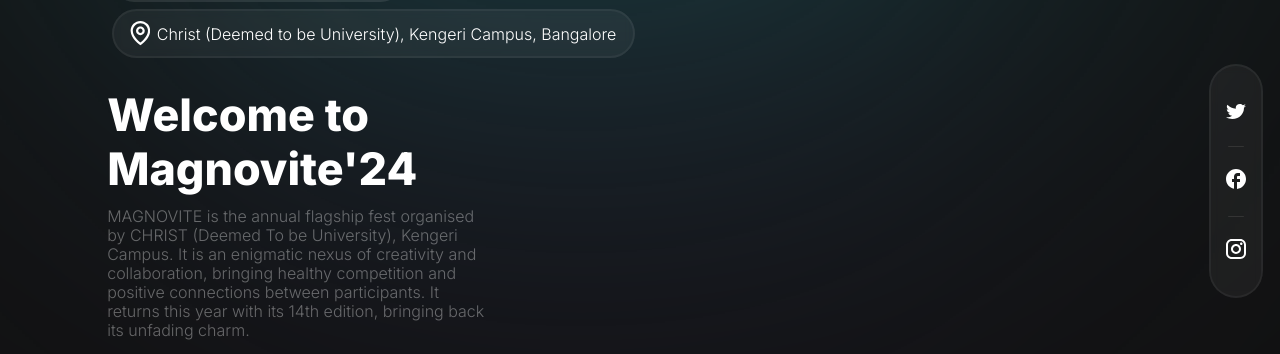
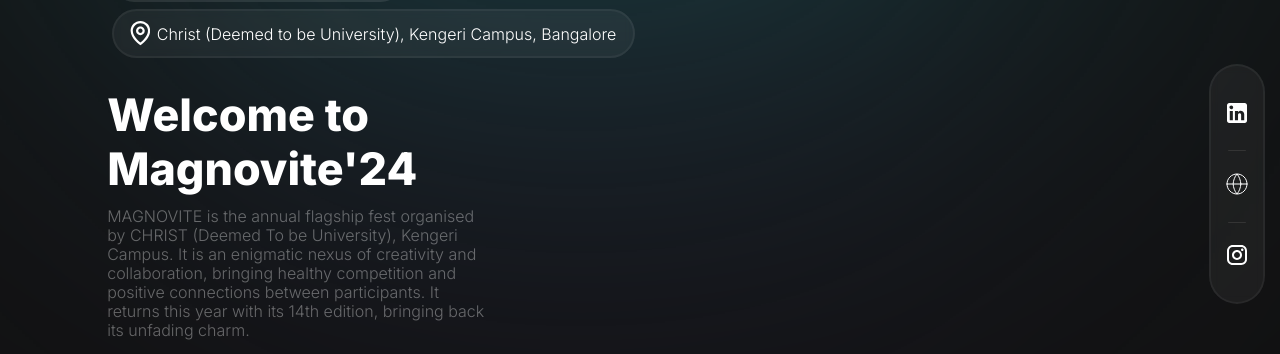
Before and after one commit to yuvraajnarula/magnovite, a SvelteKit app: page / in a window 1280 px wide. Shown: the part 321-675 px from the top of the page. Built offline with nearby package versions, Linux system fonts and the light colour scheme.

Commit message:
gallery laptop res completed

```diff
--- a/src/component/MobileNav.svelte
+++ b/src/component/MobileNav.svelte
@@ -24,7 +24,7 @@
             <li><a href="/event">Event</a></li>
             <li><a href="/gallery">Gallery</a></li>
             <li><a href="/contact">Contact</a></li>
-            <li><a href="/register" target="_blank">Register</a></li>
+            <li><a href="https://linktr.ee/magnovite24christkengeri" target="_blank">Register</a></li>
         </ul>
     </div>
 </div>
--- a/src/public/main.css
+++ b/src/public/main.css
@@ -166,13 +166,20 @@
     margin-top: -36.5vh;
     margin-left: 95%;
     width: fit-content;
+    z-index: 3;
     display: flex;
     flex-direction: column;
     align-items: center;
     height: fit-content;
     justify-content: center;
 }
-
+.social-div ul li a{
+    transition: fill 0.5s ease;
+    cursor: pointer;
+}
+.social-div ul li a:hover svg{
+    fill: #56A48F;
+}
 .social-div ul {
     list-style: none;
     display: flex;
--- a/src/routes/+page.svelte
+++ b/src/routes/+page.svelte
@@ -50,26 +50,31 @@
     <div class="social-div">
         <ul>
             <li>
-                <svg width="20" height="15" viewBox="0 0 20 15" fill="none" xmlns="http://www.w3.org/2000/svg">
-                    <path d="M20 1.76471C19.2639 2.07353 18.4704 2.27647 17.6482 2.37353C18.4895 1.90588 19.1396 1.16471 19.4455 0.273529C18.652 0.714706 17.7725 1.02353 16.8451 1.2C16.0899 0.441177 15.0287 0 13.8241 0C11.5774 0 9.74187 1.69412 9.74187 3.78529C9.74187 4.08529 9.78012 4.37647 9.84704 4.65C6.4436 4.49118 3.413 2.98235 1.39579 0.697059C1.04207 1.25294 0.8413 1.90588 0.8413 2.59412C0.8413 3.90882 1.55832 5.07353 2.6673 5.73529C1.98853 5.73529 1.35755 5.55882 0.803059 5.29412V5.32059C0.803059 7.15588 2.21797 8.69118 4.09178 9.03529C3.49029 9.18788 2.85854 9.20903 2.24665 9.09706C2.50632 9.84925 3.01485 10.5074 3.70078 10.9791C4.38671 11.4507 5.21553 11.7121 6.07075 11.7265C4.6211 12.7857 2.8241 13.3583 0.975143 13.35C0.650096 13.35 0.325048 13.3324 0 13.2971C1.81644 14.3735 3.97706 15 6.29063 15C13.8241 15 17.9637 9.22941 17.9637 4.22647C17.9637 4.05882 17.9637 3.9 17.9541 3.73235C18.7572 3.20294 19.4455 2.53235 20 1.76471Z" fill="white"/>
+                <a href="https://www.linkedin.com/company/christ-university-faculty-of-engineering/?originalSubdomain=in" target="_blank">
+                    <svg width="20" height="20" viewBox="0 0 20 20" fill="none" xmlns="http://www.w3.org/2000/svg">
+                        <path d="M17.7778 0C18.3671 0 18.9324 0.234126 19.3491 0.650874C19.7659 1.06762 20 1.63285 20 2.22222V17.7778C20 18.3671 19.7659 18.9324 19.3491 19.3491C18.9324 19.7659 18.3671 20 17.7778 20H2.22222C1.63285 20 1.06762 19.7659 0.650874 19.3491C0.234126 18.9324 0 18.3671 0 17.7778V2.22222C0 1.63285 0.234126 1.06762 0.650874 0.650874C1.06762 0.234126 1.63285 0 2.22222 0H17.7778ZM17.2222 17.2222V11.3333C17.2222 10.3727 16.8406 9.45133 16.1613 8.77204C15.482 8.09274 14.5607 7.71111 13.6 7.71111C12.6556 7.71111 11.5556 8.28889 11.0222 9.15556V7.92222H7.92222V17.2222H11.0222V11.7444C11.0222 10.8889 11.7111 10.1889 12.5667 10.1889C12.9792 10.1889 13.3749 10.3528 13.6666 10.6445C13.9583 10.9362 14.1222 11.3319 14.1222 11.7444V17.2222H17.2222ZM4.31111 6.17778C4.80618 6.17778 5.28098 5.98111 5.63104 5.63104C5.98111 5.28098 6.17778 4.80618 6.17778 4.31111C6.17778 3.27778 5.34444 2.43333 4.31111 2.43333C3.81309 2.43333 3.33547 2.63117 2.98332 2.98332C2.63117 3.33547 2.43333 3.81309 2.43333 4.31111C2.43333 5.34444 3.27778 6.17778 4.31111 6.17778ZM5.85556 17.2222V7.92222H2.77778V17.2222H5.85556Z" fill="white"/>
                     </svg>
-
+                </a>
             </li>
             <li class="line">
-
             </li>
             <li>
-                <svg width="20" height="20" viewBox="0 0 20 20" fill="none" xmlns="http://www.w3.org/2000/svg">
-                    <path d="M20 10.0251C20 4.49123 15.52 0 10 0C4.48 0 0 4.49123 0 10.0251C0 14.8772 3.44 18.9173 8 19.8496V13.0326H6V10.0251H8V7.5188C8 5.58396 9.57 4.01003 11.5 4.01003H14V7.01754H12C11.45 7.01754 11 7.46867 11 8.02005V10.0251H14V13.0326H11V20C16.05 19.4987 20 15.2281 20 10.0251Z" fill="white"/>
-                    </svg>
+                <a href="https://christuniversity.in" target="_blank">
+                    <svg width="22" height="22" viewBox="0 0 22 22" fill="none" xmlns="http://www.w3.org/2000/svg">
+                        <path d="M21 11C21 13.6522 19.9464 16.1957 18.0711 18.0711C16.1957 19.9464 13.6522 21 11 21C8.34784 21 5.8043 19.9464 3.92893 18.0711C2.05357 16.1957 1 13.6522 1 11M21 11C21 8.34784 19.9464 5.8043 18.0711 3.92893C16.1957 2.05357 13.6522 1 11 1C8.34784 1 5.8043 2.05357 3.92893 3.92893C2.05357 5.8043 1 8.34784 1 11M21 11H1" stroke="white" stroke-linecap="round" stroke-linejoin="round"/>
+                        <path d="M14.8461 11C14.6572 14.6569 13.3102 18.159 11 21C8.68969 18.159 7.34273 14.6569 7.15381 11C7.34273 7.34309 8.68969 3.841 11 1C13.3102 3.841 14.6572 7.34309 14.8461 11Z" stroke="white" stroke-linecap="round" stroke-linejoin="round"/>
+                        </svg>
 
+
+                </a>
             </li>
             <li class="line"></li>
             <li>
-                <svg width="20" height="20" viewBox="0 0 20 20" fill="none" xmlns="http://www.w3.org/2000/svg">
-                    <path d="M5.8 0H14.2C17.4 0 20 2.6 20 5.8V14.2C20 15.7383 19.3889 17.2135 18.3012 18.3012C17.2135 19.3889 15.7383 20 14.2 20H5.8C2.6 20 0 17.4 0 14.2V5.8C0 4.26174 0.61107 2.78649 1.69878 1.69878C2.78649 0.61107 4.26174 0 5.8 0ZM5.6 2C4.64522 2 3.72955 2.37928 3.05442 3.05442C2.37928 3.72955 2 4.64522 2 5.6V14.4C2 16.39 3.61 18 5.6 18H14.4C15.3548 18 16.2705 17.6207 16.9456 16.9456C17.6207 16.2705 18 15.3548 18 14.4V5.6C18 3.61 16.39 2 14.4 2H5.6ZM15.25 3.5C15.5815 3.5 15.8995 3.6317 16.1339 3.86612C16.3683 4.10054 16.5 4.41848 16.5 4.75C16.5 5.08152 16.3683 5.39946 16.1339 5.63388C15.8995 5.8683 15.5815 6 15.25 6C14.9185 6 14.6005 5.8683 14.3661 5.63388C14.1317 5.39946 14 5.08152 14 4.75C14 4.41848 14.1317 4.10054 14.3661 3.86612C14.6005 3.6317 14.9185 3.5 15.25 3.5ZM10 5C11.3261 5 12.5979 5.52678 13.5355 6.46447C14.4732 7.40215 15 8.67392 15 10C15 11.3261 14.4732 12.5979 13.5355 13.5355C12.5979 14.4732 11.3261 15 10 15C8.67392 15 7.40215 14.4732 6.46447 13.5355C5.52678 12.5979 5 11.3261 5 10C5 8.67392 5.52678 7.40215 6.46447 6.46447C7.40215 5.52678 8.67392 5 10 5ZM10 7C9.20435 7 8.44129 7.31607 7.87868 7.87868C7.31607 8.44129 7 9.20435 7 10C7 10.7956 7.31607 11.5587 7.87868 12.1213C8.44129 12.6839 9.20435 13 10 13C10.7956 13 11.5587 12.6839 12.1213 12.1213C12.6839 11.5587 13 10.7956 13 10C13 9.20435 12.6839 8.44129 12.1213 7.87868C11.5587 7.31607 10.7956 7 10 7Z" fill="white"/>
-                    </svg>
-
+                <a href="https://www.instagram.com/magnovite.kengeri/" target="_blank" rel="noopener noreferrer">
+                    <svg width="20" height="20" viewBox="0 0 20 20" fill="none" xmlns="http://www.w3.org/2000/svg">
+                        <path d="M5.8 0H14.2C17.4 0 20 2.6 20 5.8V14.2C20 15.7383 19.3889 17.2135 18.3012 18.3012C17.2135 19.3889 15.7383 20 14.2 20H5.8C2.6 20 0 17.4 0 14.2V5.8C0 4.26174 0.61107 2.78649 1.69878 1.69878C2.78649 0.61107 4.26174 0 5.8 0ZM5.6 2C4.64522 2 3.72955 2.37928 3.05442 3.05442C2.37928 3.72955 2 4.64522 2 5.6V14.4C2 16.39 3.61 18 5.6 18H14.4C15.3548 18 16.2705 17.6207 16.9456 16.9456C17.6207 16.2705 18 15.3548 18 14.4V5.6C18 3.61 16.39 2 14.4 2H5.6ZM15.25 3.5C15.5815 3.5 15.8995 3.6317 16.1339 3.86612C16.3683 4.10054 16.5 4.41848 16.5 4.75C16.5 5.08152 16.3683 5.39946 16.1339 5.63388C15.8995 5.8683 15.5815 6 15.25 6C14.9185 6 14.6005 5.8683 14.3661 5.63388C14.1317 5.39946 14 5.08152 14 4.75C14 4.41848 14.1317 4.10054 14.3661 3.86612C14.6005 3.6317 14.9185 3.5 15.25 3.5ZM10 5C11.3261 5 12.5979 5.52678 13.5355 6.46447C14.4732 7.40215 15 8.67392 15 10C15 11.3261 14.4732 12.5979 13.5355 13.5355C12.5979 14.4732 11.3261 15 10 15C8.67392 15 7.40215 14.4732 6.46447 13.5355C5.52678 12.5979 5 11.3261 5 10C5 8.67392 5.52678 7.40215 6.46447 6.46447C7.40215 5.52678 8.67392 5 10 5ZM10 7C9.20435 7 8.44129 7.31607 7.87868 7.87868C7.31607 8.44129 7 9.20435 7 10C7 10.7956 7.31607 11.5587 7.87868 12.1213C8.44129 12.6839 9.20435 13 10 13C10.7956 13 11.5587 12.6839 12.1213 12.1213C12.6839 11.5587 13 10.7956 13 10C13 9.20435 12.6839 8.44129 12.1213 7.87868C11.5587 7.31607 10.7956 7 10 7Z" fill="white"/>
+                        </svg>
+                </a>
             </li>
         </ul>
     </div>
--- a/src/routes/event/+page.svelte
+++ b/src/routes/event/+page.svelte
@@ -2,11 +2,11 @@
     import "../../public/main.css";
     import Nav from "../../component/Nav.svelte";
     import Card from "../../component/Card.svelte";
-  import MobileNav from "../../component/MobileNav.svelte";
+    import MobileNav from "../../component/MobileNav.svelte";
     let events = [{
         "title": "Technical Events",
         "desc" : "Dive into the latest tech trends and advancements with hands-on experiences.",
-        "link" : "https://docs.google.com/forms/d/e/1FAIpQLSeN7wq_nVIGBPyjSbk8m_9mFr0O0gwJJelPEUsPNugg-e_LdA/viewforml",
+        "link" : "https://docs.google.com/forms/d/e/1FAIpQLSeN7wq_nVIGBPyjSbk8m_9mFr0O0gwJJelPEUsPNugg-e_LdA/viewform",
     },{
         "title": "Management Events",
         "desc" : "Explore insights into the world of business, networking, and innovation.",
--- a/src/routes/gallery/+page.svelte
+++ b/src/routes/gallery/+page.svelte
@@ -51,7 +51,7 @@
     <center>
         <h1>Our Gallery</h1>
         <p>
-            Lorem ipsum is a sample text for content display to show.
+            Checkout our memory hauls from last year and be a part of it.
         </p>
         <div class="gallery-flex">
             <div class="gallery-flex-1">
@@ -98,7 +98,7 @@
 <style>
     /* Add your CSS styling here */
     .gal-1,.gal-2,.gal-3,.gal-4,.gal-5{
-        transition: all 0.5s ease;
+        transition: background-image 0.5s ease;
     }
     .gal-l,.gal-r{
         cursor: pointer;
```
Also changed, not shown: src/routes/contact/+page.svelte (+8 -1 lines).
